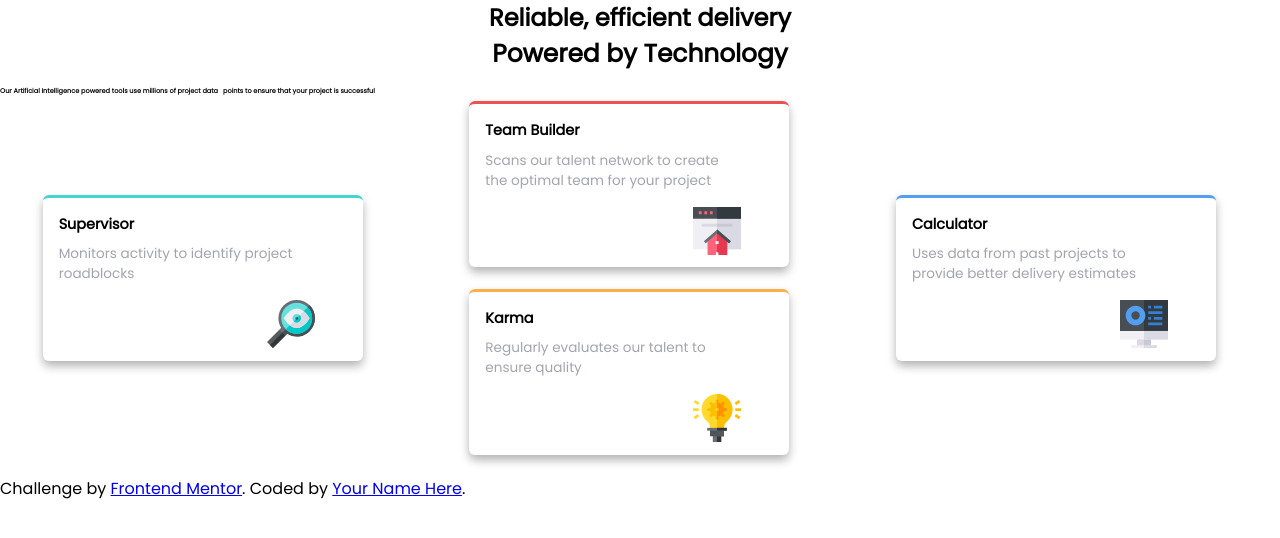
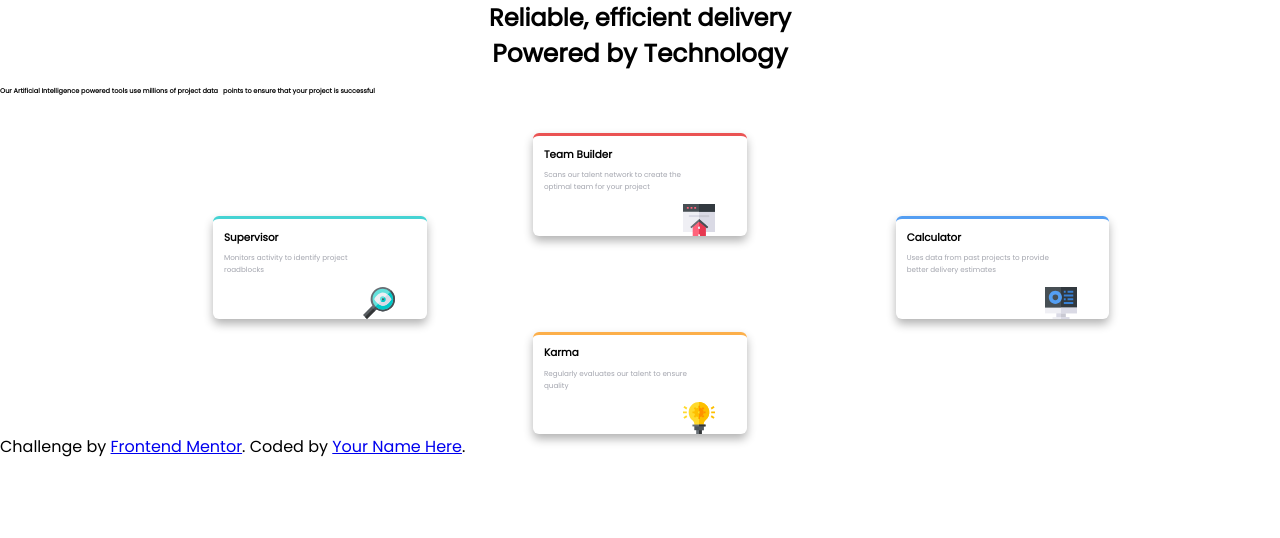
Before and after one commit to rbuschettari/FourCards, a website: page index.html in a window 1280 px wide. Drawn offline with nearby package versions, Linux system fonts and the light colour scheme.

Commit message:
Se actualizan estilos

```diff
--- a/Styles/styles.scss
+++ b/Styles/styles.scss
@@ -48,17 +48,14 @@ html {
 
   .container{
     display: grid;
-    grid-template-columns: 1fr 1fr 1fr;
-    grid-template-rows: auto;
+    grid-template-columns: 4fr 4fr 4fr;
+    grid-template-rows: 6fr 6fr;
   }
 
   .card{
-    width: 75%;
-    height: auto;
+    width: 50%;
     border-width: 3px;
     border-radius: 6px;
-    margin-bottom: 5%;
-    padding-bottom: 3%;
     border-top: solid;
     display: flex;
     flex-direction: column;
@@ -70,7 +67,7 @@ html {
 
   .cardTitle{
     font-family: Poppins, sans-serif;
-    font-size: 90%;
+    font-size: 65%;
     font-weight: bold;
     padding-top: 5%;
     padding-left: 5%;
@@ -78,7 +75,7 @@ html {
 
   .cardText{
     font-family: Poppins, sans-serif;
-    font-size: 85%;
+    font-size: 45%;
     color: hsl(229, 6%, 66%);
     padding-left: 5%;
     padding-top: 3%;
@@ -88,6 +85,9 @@ html {
 
   .cardTeamBuilder{
     border-top-color: hsl(0, 78%, 62%);
+    align-self: center;
+    margin: auto;
+
   }
 
   .cardSupervisor{
@@ -95,12 +95,16 @@ html {
     grid-row: 1 / 3;
     grid-column: 1 / 2;
     align-self: center;
+    justify-self: end;
   }
 
   .cardKarma{
     border-top-color: hsl(34, 97%, 64%);
     grid-row: 2;
     grid-column: 2;
+    margin: auto;
+    margin-top: 15%;
+    align-self: center;
   }
 
   .cardCalculator{
@@ -108,5 +112,6 @@ html {
     grid-row: 1 / 3;
     grid-column: 3 / 4;
     align-self: center;
+    justify-self:start;
 
   }
```
Also changed, not shown: Styles/styles.css.
